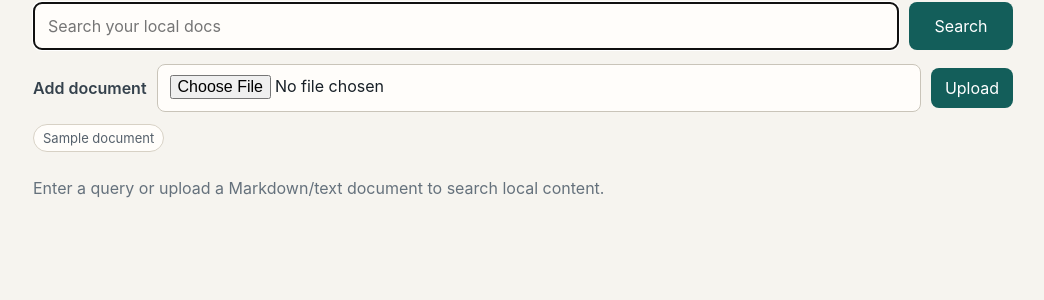
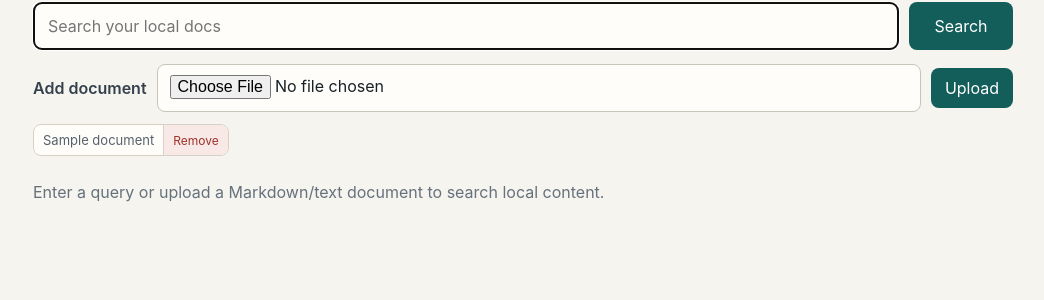
Before and after one commit to ashzak/local-semantic-search, a FastAPI app: template web/templates/index.html in a window 1280 px wide. Shown: the part 119-419 px from the top of the page, without its empty margins (117-1161 px from the left). Run offline with FastAPI, Linux system fonts and the light colour scheme; the template is opened without the code that fills it: most values are stand-ins (such as "Sample title", 1, 10 or a date in 2020).

Commit message:
Add document deletion

```diff
--- a/semantic_search/app.py
+++ b/semantic_search/app.py
@@ -91,6 +91,18 @@ async def upload_document(file: UploadFile = File(...)) -> RedirectResponse:
     return _redirect_with_message(notice=f"Uploaded and indexed {destination.name}.")
 
 
+@app.post("/documents/delete")
+def delete_document(filename: str = Form(...)) -> RedirectResponse:
+    path = _document_path(filename)
+    if path is None or not path.exists():
+        return _redirect_with_message(error="Document was not found.")
+
+    path.unlink()
+    index = SearchIndex.build(DOCS_PATH)
+    index.save(INDEX_PATH)
+    return _redirect_with_message(notice=f"Deleted and reindexed {path.name}.")
+
+
 def _load_or_build_index() -> SearchIndex:
     if INDEX_PATH.exists():
         return SearchIndex.load(INDEX_PATH)
@@ -134,6 +146,19 @@ def _available_path(path: Path) -> Path:
     raise RuntimeError(f"Could not create a unique filename for {path.name}")
 
 
+def _document_path(filename: str) -> Path | None:
+    name = Path(filename).name
+    if name != filename or not name:
+        return None
+
+    path = DOCS_PATH / name
+    if path.suffix.lower() not in SUPPORTED_EXTENSIONS:
+        return None
+    if not path.resolve().is_relative_to(DOCS_PATH.resolve()):
+        return None
+    return path
+
+
 def _redirect_with_message(*, notice: str = "", error: str = "") -> RedirectResponse:
     params = {key: value for key, value in {"notice": notice, "error": error}.items() if value}
     return RedirectResponse(f"/?{urlencode(params)}", status_code=303)
--- a/web/static/styles.css
+++ b/web/static/styles.css
@@ -118,13 +118,29 @@ input[type="file"] {
   gap: 8px;
 }
 
-.documents span {
+.document {
+  display: inline-flex;
+  align-items: center;
+  overflow: hidden;
   border: 1px solid #d7d1c5;
-  border-radius: 999px;
-  padding: 5px 9px;
+  border-radius: 8px;
   background: #fffdfa;
+}
+
+.document span {
+  padding: 6px 9px;
   color: #56616c;
   font-size: 13px;
+}
+
+.document button {
+  height: 30px;
+  border-left: 1px solid #d7d1c5;
+  border-radius: 0;
+  padding: 0 9px;
+  background: #f8e9e7;
+  color: #9c3328;
+  font-size: 12px;
 }
 
 .results {
--- a/web/templates/index.html
+++ b/web/templates/index.html
@@ -39,7 +39,11 @@
 
         <div class="documents">
           {% for document in documents %}
-            <span>{{ document }}</span>
+            <form class="document" method="post" action="/documents/delete">
+              <input type="hidden" name="filename" value="{{ document }}">
+              <span>{{ document }}</span>
+              <button type="submit" aria-label="Delete {{ document }}">Remove</button>
+            </form>
           {% endfor %}
         </div>
       </section>
```
Also changed, not shown: README.md.
